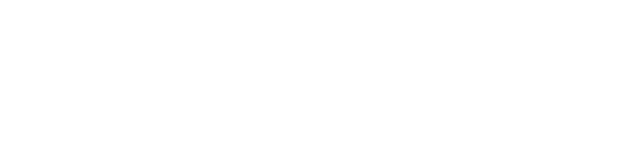
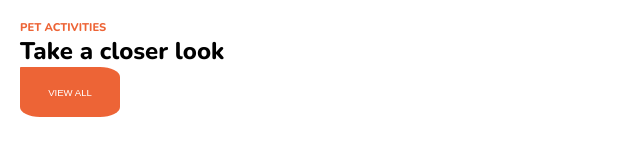
Before and after one commit to fjgrande/202309-w4ch4-francisco-grande, a plain HTML site: page index.html in a window 1280 px wide. Shown: the whole page, without its empty margins (0-640 px from the left). Drawn offline with nearby package versions, Linux system fonts and the light colour scheme.

Commit message:
Add styles in heading page from  the activities pets

```diff
--- a/index.html
+++ b/index.html
@@ -14,7 +14,11 @@
 </head>
 
 <body>
-
+  <main class="activities-container">
+    <h1 class="activities-container__title">pet activities</h1>
+    <h2 class="activities-container__subtitle">Take a closer look</h2>
+    <button class="button button--state-view">view all</button>
+  </main>
 </body>
 
 </html>
--- a/styles/styles.css
+++ b/styles/styles.css
@@ -1,5 +1,8 @@
 :root {
   font-family: "Nunito", sans-serif;
+  --principal-color: #ed6436;
+  --second-color: #fff;
+  --third-color: #000;
 }
 
 *,
@@ -17,3 +20,32 @@ a {
   text-decoration: none;
   color: inherit;
 }
+
+.activities-container {
+  padding: 20px;
+}
+
+.activities-container__title {
+  color: var(--principal-color);
+  text-transform: uppercase;
+  font-size: 0.7rem;
+}
+
+.activities-container__subtitle {
+  font-size: 1.5rem;
+}
+
+.button {
+  padding: 20px;
+  border-radius: 1% 20% 20% 20%;
+  height: 50px;
+  width: 100px;
+  font-size: 0.6rem;
+}
+
+.button--state-view {
+  background-color: var(--principal-color);
+  color: var(--second-color);
+  text-transform: uppercase;
+  border: none;
+}
```
